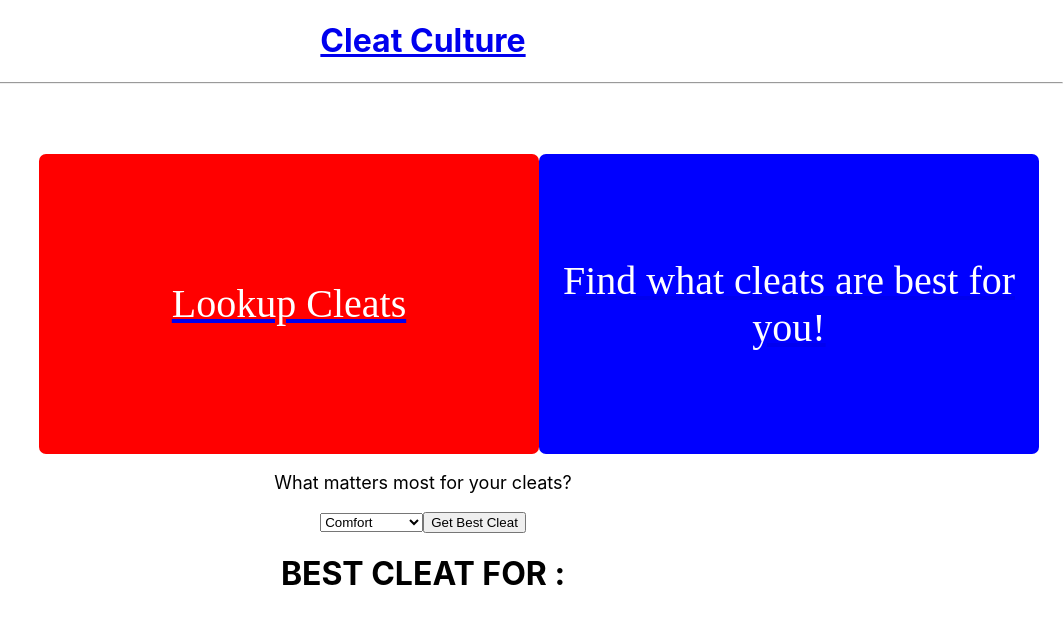
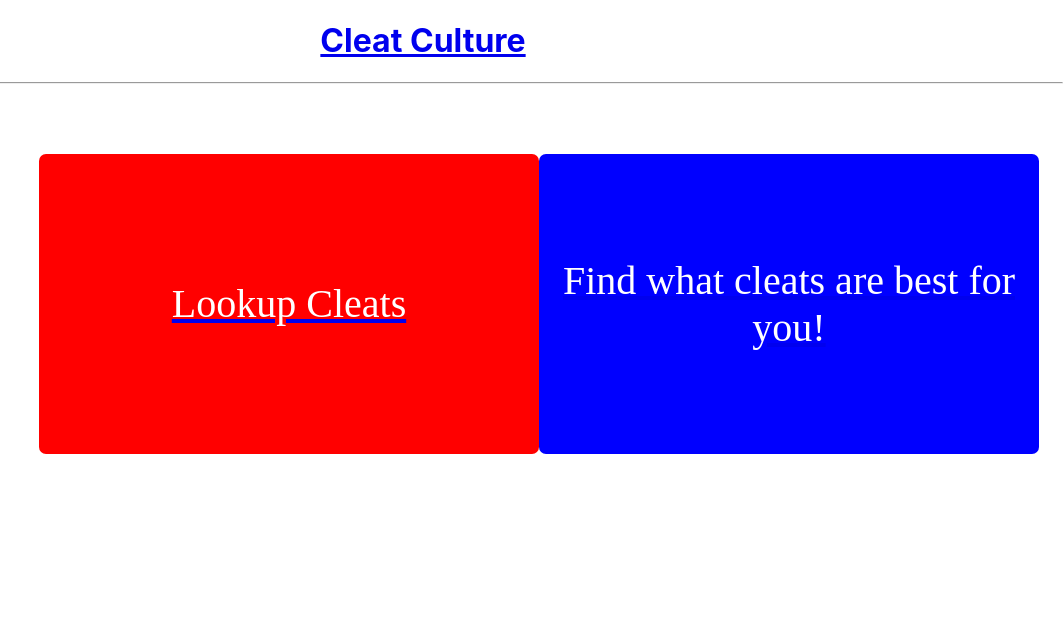
Before and after one commit to Cbain10/cleat-culture, a React (Create React App) app in the folder client/: page / in a window 1280 px wide. Shown: the top 624 px of the page, without its empty margins (217-1280 px from the left). Built offline with nearby package versions, Linux system fonts and the light colour scheme.

Commit message:
remove best cleat from home page

```diff
--- a/client/src/components/chooser/Chooser.jsx
+++ b/client/src/components/chooser/Chooser.jsx
@@ -26,7 +26,7 @@ const Chooser = () => {
 
     const getCleatsHandler = () => {
         setLoading(true);
-        dynamoCleatService.axiosGetCleats(width, comfort, lockdown, upper)
+        dynamoCleatService.getCleatsByValue(width, comfort, lockdown, upper)
             .then((response) => {
                 setResult(response);
                 setLoading(false);
--- a/client/src/services/serverless/DynamoCleatService.jsx
+++ b/client/src/services/serverless/DynamoCleatService.jsx
@@ -1,6 +1,6 @@
 import Axios from 'axios';
 
-async function axiosGetCleats(width, comfort, lockdown, upper) {
+async function getCleatsByValue(width, comfort, lockdown, upper) {
     // TODO store urls somewhere better
     const url = 'https://kkmt2wfxlk.execute-api.us-east-2.amazonaws.com/dev';
     let raw = {
@@ -13,17 +13,6 @@ async function axiosGetCleats(width, comfort, lockdown, upper) {
     return result.data.body;
 }
 
-async function getBestCleat(aspect) {
-    // TODO store urls somewhere better
-    const url = 'https://wh3ke50kv4.execute-api.us-east-2.amazonaws.com/dev';
-    let raw = {
-        aspect: aspect
-    }
-    const result = await Axios.post(url, raw);
-    return result.data.body;
+export const dynamoCleatService = {
+    getCleatsByValue
 }
-
-export const dynamoCleatService = {
-    axiosGetCleats,
-    getBestCleat
-}
--- a/client/src/views/home/Home.jsx
+++ b/client/src/views/home/Home.jsx
@@ -6,25 +6,6 @@ import './Home.css';
 
 const Home = () => {
 
-    const aspects = [
-        {value: 'comfort', text: 'Comfort'},
-        {value: 'lockdown', text: 'Lockdown'},
-        {value: 'wideFeet', text: 'Width'},
-        {value: 'barefoot', text: 'Barefoot Feel'}
-    ];
-
-    const options = aspects.map((option) => {
-        return <option value={option.value}>{option.text}</option>
-    })
-
-    const [aspect, setAspect] = useState('');
-    const [result, setResult] = useState('');
-
-    const getBestCleatHandler = () => {
-        dynamoCleatService.getBestCleat(aspect)
-            .then(response => setResult(response));
-    }
-
     return (
         <>
             <div className="button-container">
@@ -32,18 +13,6 @@ const Home = () => {
                 <div className="divider"/>
                 <RecommendCleatButton />
             </div>
-            <div>
-                <p className="recommend-header">What matters most for your cleats?</p>
-                <select
-                    value={aspect}
-                    onChange={(e) => setAspect(e.target.value)}
-                >{options}</select>
-                <button onClick={getBestCleatHandler}>Get Best Cleat</button>
-            </div>
-            <h1>
-                BEST CLEAT FOR {aspect.toUpperCase()}:<br />
-                {result}
-            </h1>
         </>
     )
 }
```
